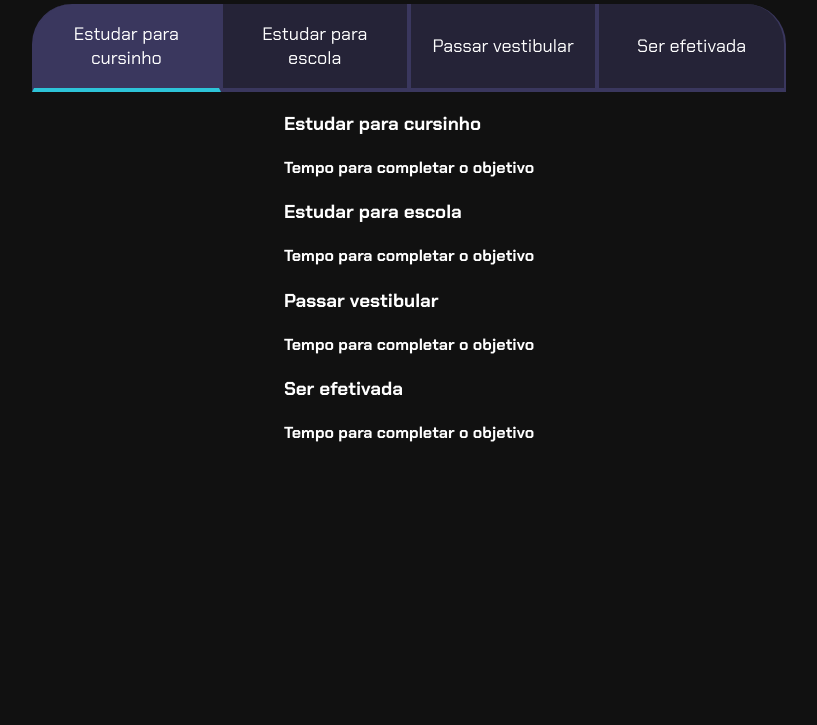
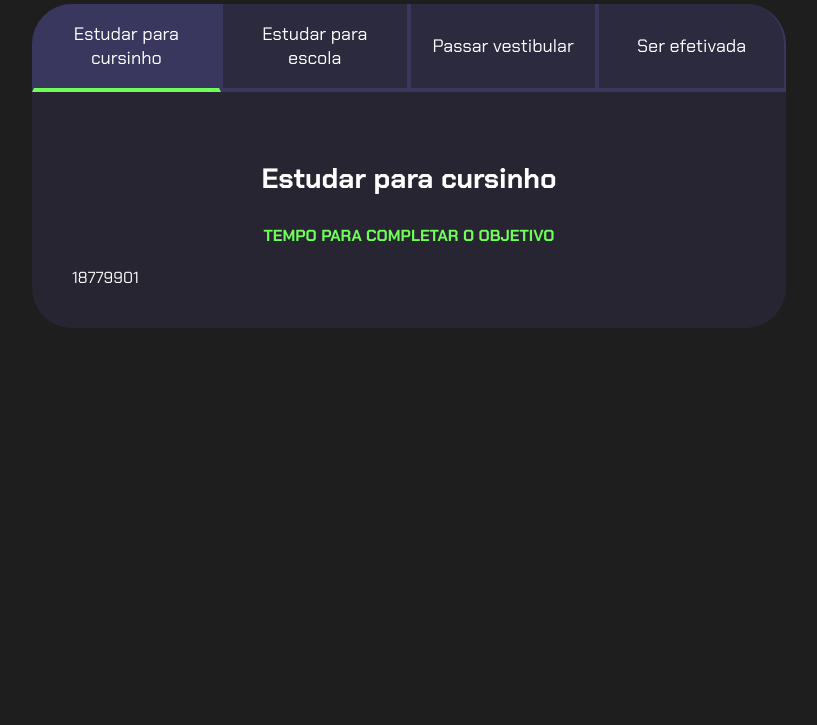
Before and after one commit to AnnaMassei/Meus-objetivos-do-ano, a plain HTML site: page index.html in a window 1280 px wide. Shown: the part 75-800 px from the top of the page, without its empty margins (231-1048 px from the left). Drawn offline with Linux system fonts and the light colour scheme.

Commit message:
Add files via upload

```diff
--- a/index.html
+++ b/index.html
@@ -10,6 +10,7 @@
 <body>
     <section class="conteudo-principal">
         <h2 class="titulo-principal">Meus Objetivos do ano<span>_</span></h2>
+        <div class="conteudo">
         <div class="botoes">
             <button class="botao ativo">Estudar para cursinho </button>
             <button class="botao">Estudar para escola</button>
@@ -17,27 +18,31 @@
             <button class="botao">Ser efetivada</button>
             </div>
 
-        <div class="abas-texto">
-            <div class="aba-conteudo">
+        <div class="abas-textos">
+            <div class="aba-conteudo ativo">
                <h3 class="aba-conteudo-titulo-principal">Estudar para cursinho</h3>
                <h4 class="aba-conteudo-titulo-secundario">Tempo para completar o objetivo</h4>
+               <div class="contador"></div>
             </div>
-
             <div class="aba-conteudo">
                <h3 class="aba-conteudo-titulo-principal">Estudar para escola</h3>
                <h4 class="aba-conteudo-titulo-secundario">Tempo para completar o objetivo</h4>
+               <div class="contador"></div>
             </div>
 
             <div class="aba-conteudo">
                <h3 class="aba-conteudo-titulo-principal">Passar vestibular</h3>
                <h4 class="aba-conteudo-titulo-secundario">Tempo para completar o objetivo</h4>
+               <div class="contador"></div>
             </div>
 
             <div class="aba-conteudo">
                 <h3 class="aba-conteudo-titulo-principal">Ser efetivada</h3>
                 <h4 class="aba-conteudo-titulo-secundario">Tempo para completar o objetivo</h4>
+                <div class="contador"></div>
              </div>
         </div>
+    </div>
     </section>
     <script src="main.js"></script>
 
--- a/main.js
+++ b/main.js
@@ -1,14 +1,29 @@
 const botoes =  document.querySelectorAll(".botao");
+const textos = document.querySelectorAll(".aba-conteudo");
 
 for(let i=0;i <botoes.length; i++){
         botoes[i].onclick = function(){
 
             for(let j=0;j<botoes.length;j++){
                 botoes[j].classList.remove("ativo");
+                textos[j].classList.remove("ativo");
             }
 
             botoes[i].classList.add("ativo");
+            textos[i].classList.add("ativo");
 
     }
-    console.log
 }
+
+const contadores =  document.querySelectorAll(".contador");
+const tempoObjetivo1 = new Date("2024-10-05T00:00:00");
+
+contadores[0].textContent = calculaTempo(tempoObjetivo1);
+
+function calculaTempo(tempoObjetivo){
+    let tempoAtual = new Date();
+    let tempoFinal = tempoObjetivo - tempoAtual;
+    let segundos = tempoFinal/1000;
+    return segundos;
+
+}
--- a/style.css
+++ b/style.css
@@ -2,8 +2,8 @@
 
 
 :root{
-    --cor-de-fundo: #111;
-    --azul: #2dc4d8;
+    --cor-de-fundo: #1E1E1E;
+    --verde: #6FFF57;
     --branco: #FFFF;
     --botao-ativo:  #3A375E;
     --botao-inativo: rgba(58, 55, 94, 0.5);
@@ -60,15 +60,35 @@ body{
     display: block;
 }
 
-.ativo{
+.botao.ativo{
     background-color: var(--botao-ativo);
-    border-bottom: 4px solid var(--azul);
+    border-bottom: 4px solid var(--verde);
 }
 
-.abas-texto{
-    background-color: var();
+.abas-textos{
+    background-color: var(--texto-de-fundo);
+    padding: 40px;
+    border-radius: 0 0 40px 40px;
 }
 
+.aba-conteudo.ativo{
+    display: block;
+}
+
+.aba-conteudo{
+    display: none;
+}
+
+.aba-conteudo-titulo-principal{
+    font-size: 28px;
+    text-align: center;
+}
+
+.aba-conteudo-titulo-secundario{
+    text-align: center;
+    color: var(--verde);
+    text-transform: uppercase;
+}
 
 @media screen and (min-width: 768px){
     .botoes{
```
